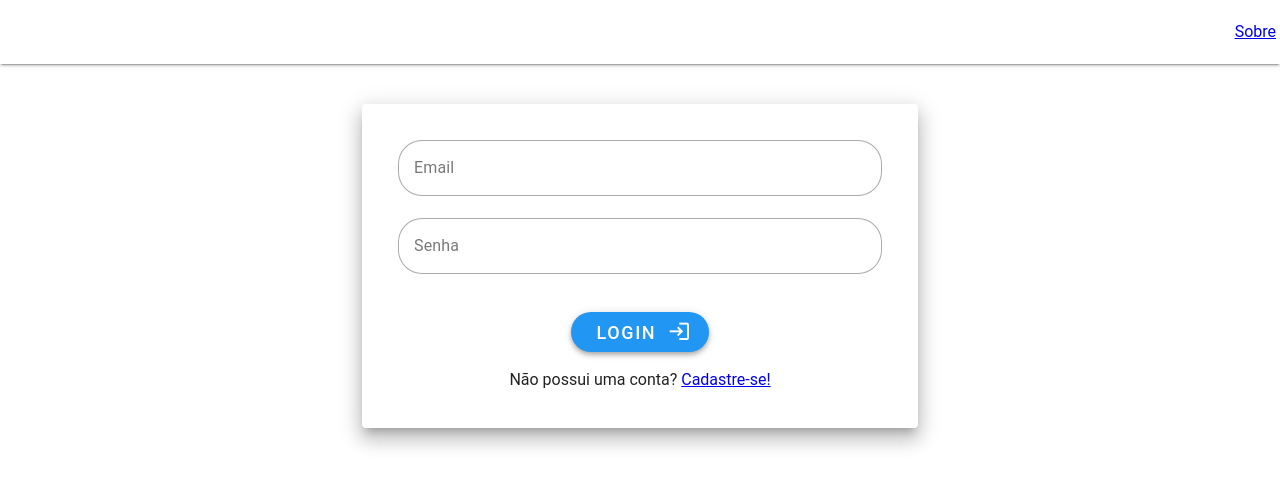
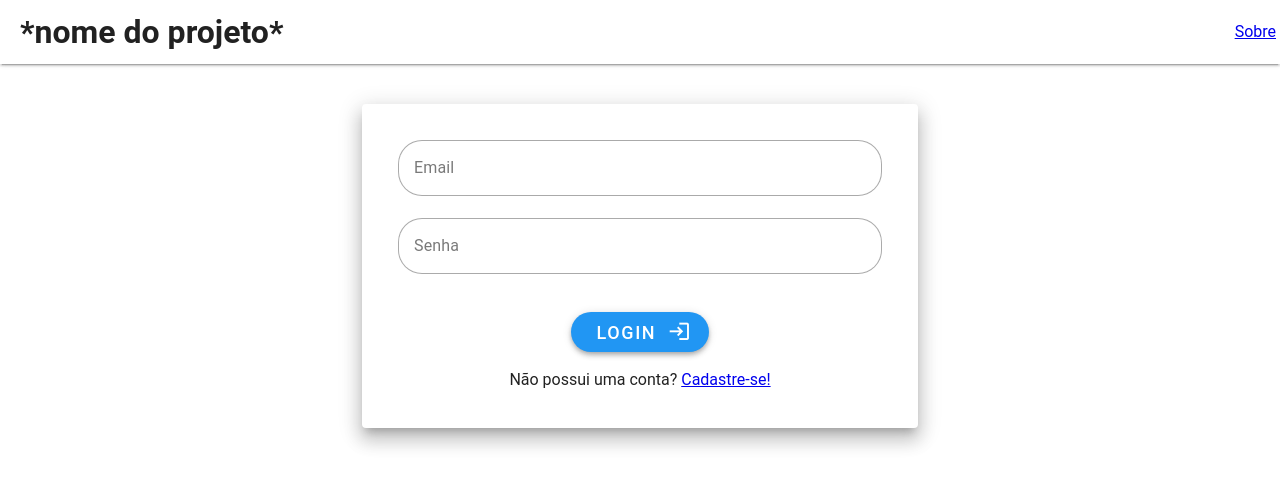
Before and after one commit to lanerLF/projeto-modulo-1, a Vue app: page / in a window 1280 px wide. Shown: the top 486 px of the page. Built offline with nearby package versions, Linux system fonts and the light colour scheme.

Commit message:
feat: project name on app-bar (currently provisory)

```diff
--- a/src/App.vue
+++ b/src/App.vue
@@ -6,6 +6,7 @@ import { RouterLink, RouterView } from "vue-router";
     <v-container class="ma-5">
         <v-layout>
             <v-app-bar :elevation="2">
+                <h1 class="ma-5">*nome do projeto*</h1>
                 <template v-slot:append>
                     <RouterLink to="/about">Sobre</RouterLink>
                 </template>
```
